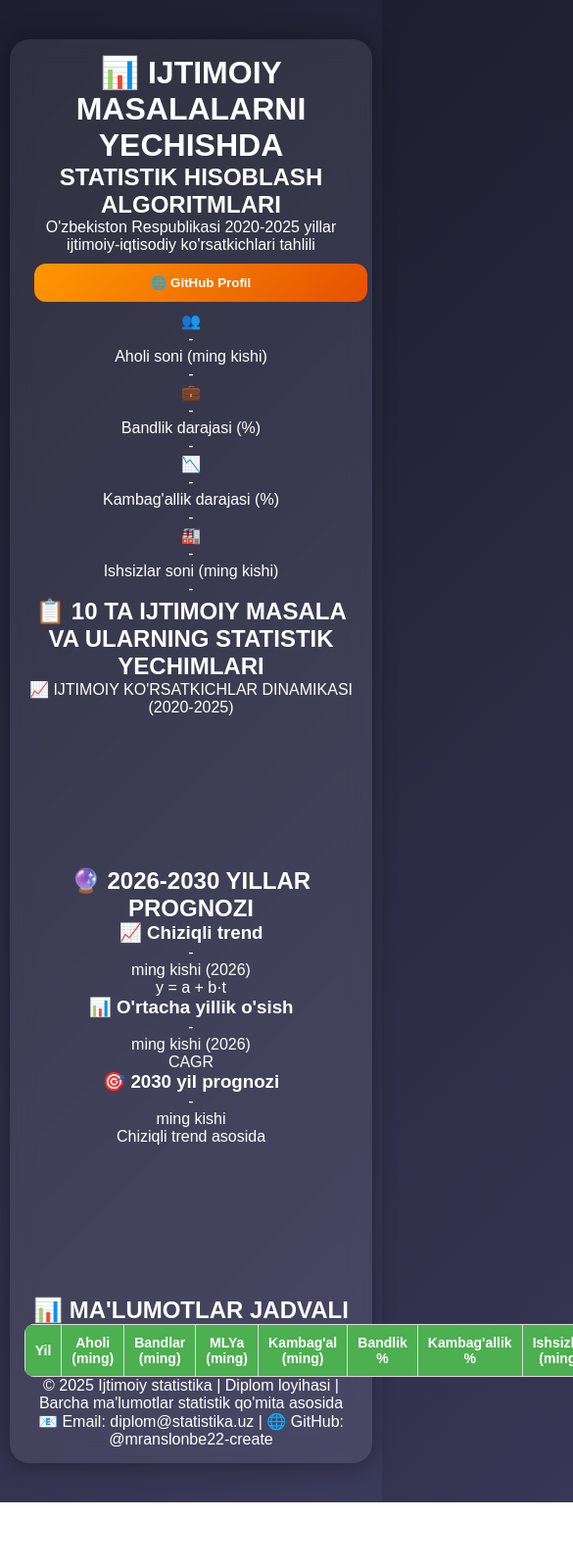
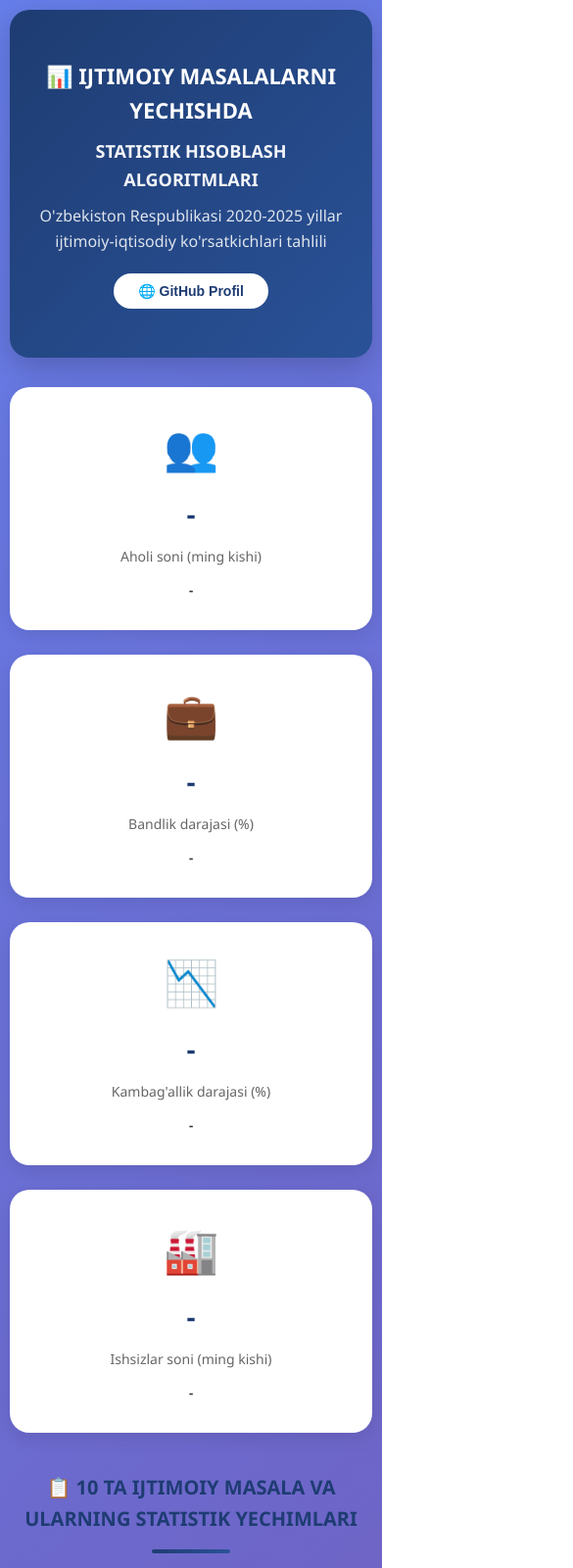
Before and after one commit to mrarslonbe22-create/MathAI_Testing, a plain HTML site: page index.html in a window 390 px wide. Shown: the top 1600 px of the page at 98% size, 585 px wide, since content can reach past the window. Before the commit the page ends 1533 px from the top, so only its background shows below. Drawn offline with nearby package versions, Linux system fonts and the light colour scheme.

Commit message:
Refactor CSS for layout and design enhancements
Updated styles for improved layout and responsiveness.

```diff
--- a/style.css
+++ b/style.css
@@ -1,140 +1,380 @@
-/* ================= RESET ================= */
 * {
     margin: 0;
     padding: 0;
     box-sizing: border-box;
-  font-family: 'Poppins', Arial, sans-serif;
 }
 
-/* ================= BODY ================= */
 body {
-  background: linear-gradient(135deg, #1e1e2f, #3a3a5a);
-  color: white;
-  text-align: center;
-  min-height: 100vh;
-  display: flex;
-  justify-content: center;
-  align-items: flex-start;
-  padding-top: 40px;
+    font-family: 'Segoe UI', Tahoma, Geneva, Verdana, sans-serif;
+    background: linear-gradient(135deg, #667eea 0%, #764ba2 100%);
+    color: #333;
+    line-height: 1.6;
 }
 
-/* ================= CONTAINER ================= */
 .container {
-  background: rgba(255,255,255,0.08);
-  padding: 25px;
-  border-radius: 20px;
-  backdrop-filter: blur(12px);
-  width: 90%;
-  max-width: 500px;
-  margin-bottom: 40px;
-  box-shadow: 0 0 25px rgba(0,0,0,0.4);
-  transition: 0.3s;
+    max-width: 1400px;
+    margin: 0 auto;
+    padding: 20px;
 }
 
-.container:hover {
-  transform: translateY(-3px);
+/* ========== HEADER ========== */
+.header {
+    background: linear-gradient(135deg, #1e3c72, #2a5298);
+    color: white;
+    padding: 50px 30px;
+    border-radius: 20px;
+    text-align: center;
+    margin-bottom: 30px;
+    box-shadow: 0 10px 30px rgba(0,0,0,0.2);
 }
 
-/* ================= INPUTS ================= */
-input[type="text"], input[type="password"], input[type="number"] {
-  padding: 12px;
-  width: 85%;
-  margin: 10px 0;
-  border-radius: 12px;
-  border: none;
-  outline: none;
-  font-size: 15px;
+.header h1 {
+    font-size: 32px;
+    margin-bottom: 10px;
 }
 
-/* ================= BUTTONS ================= */
-button {
-  padding: 12px 20px;
-  margin: 10px;
-  border: none;
-  border-radius: 12px;
-  background: linear-gradient(135deg, #4CAF50, #2e7d32);
-  color: white;
-  font-weight: bold;
-  cursor: pointer;
-  transition: 0.3s;
+.header h2 {
+    font-size: 24px;
+    opacity: 0.95;
+    margin-bottom: 10px;
 }
 
-button:hover {
-  transform: scale(1.07);
-  background: linear-gradient(135deg, #45a049, #1b5e20);
+.header p {
+    font-size: 16px;
+    opacity: 0.85;
+    margin-bottom: 20px;
 }
 
-/* Admin panel button maxsus rang */
-button:last-of-type {
-  background: linear-gradient(135deg, #ff9800, #e65100);
+.btn-github {
+    background: #fff;
+    color: #1e3c72;
+    border: none;
+    padding: 10px 25px;
+    border-radius: 30px;
+    cursor: pointer;
+    font-weight: bold;
+    font-size: 14px;
+    transition: all 0.3s;
 }
 
-button:last-of-type:hover {
-  background: linear-gradient(135deg, #fb8c00, #bf360c);
+.btn-github:hover {
+    transform: scale(1.05);
+    box-shadow: 0 5px 15px rgba(0,0,0,0.2);
 }
 
-/* ================= RESULTS & LESSON CARDS ================= */
-.result-card,
-.lesson-card {
-  background: rgba(0,0,0,0.35);
-  padding: 15px;
-  margin-top: 15px;
-  border-radius: 12px;
+/* ========== STATS KARTALARI ========== */
+.stats-grid {
+    display: grid;
+    grid-template-columns: repeat(auto-fit, minmax(250px, 1fr));
+    gap: 25px;
+    margin-bottom: 40px;
 }
 
-/* ================= TABLE ================= */
+.stat-card {
+    background: white;
+    border-radius: 20px;
+    padding: 25px;
+    text-align: center;
+    box-shadow: 0 5px 20px rgba(0,0,0,0.1);
+    transition: all 0.3s;
+    cursor: pointer;
+}
+
+.stat-card:hover {
+    transform: translateY(-10px);
+    box-shadow: 0 15px 35px rgba(0,0,0,0.15);
+}
+
+.stat-icon {
+    font-size: 45px;
+    margin-bottom: 10px;
+}
+
+.stat-value {
+    font-size: 38px;
+    font-weight: bold;
+    color: #1e3c72;
+    margin: 10px 0;
+}
+
+.stat-label {
+    color: #666;
+    font-size: 14px;
+    margin-bottom: 8px;
+}
+
+.stat-change {
+    font-size: 13px;
+    font-weight: bold;
+    padding: 5px 10px;
+    border-radius: 20px;
+    display: inline-block;
+}
+
+.stat-change.positive {
+    background: #d4edda;
+    color: #28a745;
+}
+
+.stat-change.negative {
+    background: #f8d7da;
+    color: #dc3545;
+}
+
+/* ========== SECTION TITLE ========== */
+.section-title {
+    text-align: center;
+    margin: 40px 0 30px;
+}
+
+.section-title h2 {
+    font-size: 26px;
+    color: #1e3c72;
+    margin-bottom: 15px;
+}
+
+.title-line {
+    width: 80px;
+    height: 4px;
+    background: linear-gradient(90deg, #1e3c72, #2a5298);
+    margin: 0 auto;
+    border-radius: 2px;
+}
+
+/* ========== PROBLEM KARTALARI ========== */
+.problem-grid {
+    display: grid;
+    grid-template-columns: repeat(auto-fit, minmax(320px, 1fr));
+    gap: 25px;
+    margin-bottom: 40px;
+}
+
+.problem-card {
+    background: white;
+    border-radius: 15px;
+    padding: 20px;
+    box-shadow: 0 5px 15px rgba(0,0,0,0.08);
+    transition: all 0.3s;
+    border-left: 4px solid #2a5298;
+}
+
+.problem-card:hover {
+    transform: translateY(-5px);
+    box-shadow: 0 10px 25px rgba(0,0,0,0.12);
+}
+
+.problem-card h3 {
+    color: #1e3c72;
+    margin-bottom: 12px;
+    font-size: 18px;
+}
+
+.problem-card .formula {
+    background: #f0f2f5;
+    padding: 10px;
+    border-radius: 8px;
+    font-family: 'Courier New', monospace;
+    font-size: 12px;
+    color: #2a5298;
+    margin: 10px 0;
+}
+
+.problem-card .result {
+    font-size: 28px;
+    font-weight: bold;
+    color: #1e3c72;
+    text-align: center;
+    margin: 10px 0;
+}
+
+.problem-card .trend-up {
+    color: #28a745;
+    text-align: center;
+    font-size: 14px;
+}
+
+.problem-card .trend-down {
+    color: #dc3545;
+    text-align: center;
+    font-size: 14px;
+}
+
+.problem-card .solution {
+    font-size: 13px;
+    color: #555;
+    border-top: 1px solid #eee;
+    padding-top: 10px;
+    margin-top: 10px;
+}
+
+/* ========== GRAFIKLAR ========== */
+.graph-section, .prognoz-section {
+    background: white;
+    border-radius: 20px;
+    padding: 25px;
+    margin-bottom: 40px;
+    box-shadow: 0 5px 20px rgba(0,0,0,0.08);
+}
+
+.graph-title {
+    font-size: 20px;
+    font-weight: bold;
+    color: #1e3c72;
+    margin-bottom: 20px;
+    display: flex;
+    align-items: center;
+    gap: 10px;
+}
+
+.graph-buttons {
+    display: flex;
+    flex-wrap: wrap;
+    gap: 12px;
+    margin-bottom: 25px;
+}
+
+.graph-btn {
+    background: #e0e0e0;
+    border: none;
+    padding: 10px 20px;
+    border-radius: 30px;
+    cursor: pointer;
+    font-weight: 500;
+    transition: all 0.3s;
+}
+
+.graph-btn:hover {
+    background: #c0c0c0;
+}
+
+.graph-btn.active {
+    background: linear-gradient(135deg, #1e3c72, #2a5298);
+    color: white;
+}
+
+.chart-container {
+    background: #fafafa;
+    border-radius: 15px;
+    padding: 20px;
+}
+
+canvas {
+    max-height: 400px;
+    width: 100%;
+}
+
+/* ========== PROGNOZ ========== */
+.prognoz-grid {
+    display: grid;
+    grid-template-columns: repeat(auto-fit, minmax(280px, 1fr));
+    gap: 25px;
+    margin-bottom: 30px;
+}
+
+.prognoz-card {
+    background: linear-gradient(135deg, #f8f9fa, #e9ecef);
+    border-radius: 15px;
+    padding: 25px;
+    text-align: center;
+}
+
+.prognoz-card h3 {
+    color: #1e3c72;
+    margin-bottom: 15px;
+}
+
+.prognoz-value {
+    font-size: 42px;
+    font-weight: bold;
+    color: #2a5298;
+    margin: 15px 0;
+}
+
+.prognoz-formula {
+    font-family: monospace;
+    color: #666;
+    font-size: 12px;
+    margin-top: 10px;
+}
+
+/* ========== JADVAL ========== */
+.table-section {
+    background: white;
+    border-radius: 20px;
+    padding: 25px;
+    margin-bottom: 40px;
+    box-shadow: 0 5px 20px rgba(0,0,0,0.08);
+}
+
+.table-container {
+    overflow-x: auto;
+}
+
 table {
     width: 100%;
     border-collapse: collapse;
-  background: white;
-  color: black;
-  border-radius: 10px;
-  overflow: hidden;
-  font-size: 14px;
 }
 
 th, td {
-  padding: 10px;
-  border: 1px solid #ddd;
+    padding: 12px 15px;
+    text-align: center;
+    border-bottom: 1px solid #ddd;
 }
 
 th {
-  background: #4CAF50;
+    background: linear-gradient(135deg, #1e3c72, #2a5298);
     color: white;
+    font-weight: 600;
 }
 
-/* ================= TIMER ================= */
-#timer {
-  font-size: 24px;
-  margin-bottom: 15px;
-  font-weight: bold;
+tr:hover {
+    background: #f5f5f5;
 }
 
-/* ================= QUESTIONS ================= */
-label {
-  display: block;
-  margin-top: 10px;
+/* ========== FOOTER ========== */
+.footer {
+    background: #1e3c72;
+    color: white;
+    text-align: center;
+    padding: 25px;
+    border-radius: 15px;
+    margin-top: 20px;
 }
 
-/* ================= AI BOX ================= */
-#aiContent {
-  background: rgba(255,255,255,0.1);
-  padding: 10px;
-  border-radius: 10px;
-  margin-top: 10px;
-  min-height: 50px;
+.footer p {
+    margin: 5px 0;
     font-size: 14px;
-  text-align: left;
+    opacity: 0.9;
 }
 
-/* ================= RESPONSIVE ================= */
-@media (max-width: 600px) {
+/* ========== RESPONSIVE ========== */
+@media (max-width: 768px) {
     .container {
-    width: 95%;
-    padding: 15px;
+        padding: 10px;
     }
 
-  input, button {
-    width: 100%;
+    .header h1 {
+        font-size: 22px;
+    }
+
+    .header h2 {
+        font-size: 18px;
+    }
+
+    .stat-value {
+        font-size: 28px;
+    }
+
+    .section-title h2 {
+        font-size: 20px;
+    }
+
+    .prognoz-value {
+        font-size: 32px;
+    }
+
+    th, td {
+        padding: 8px 10px;
+        font-size: 12px;
     }
 }
```
Lines whose indentation alone changed are shown as unchanged.
